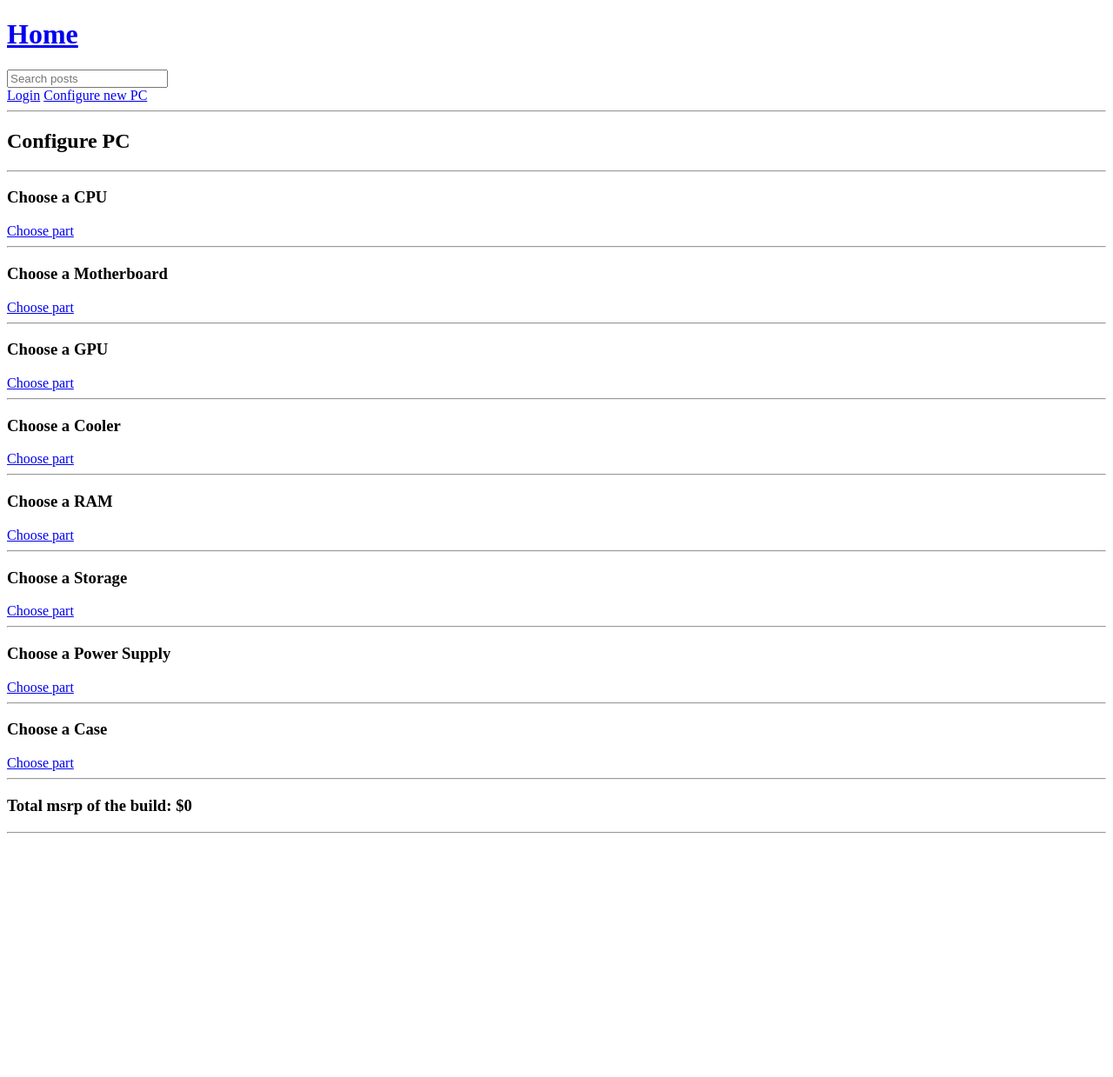
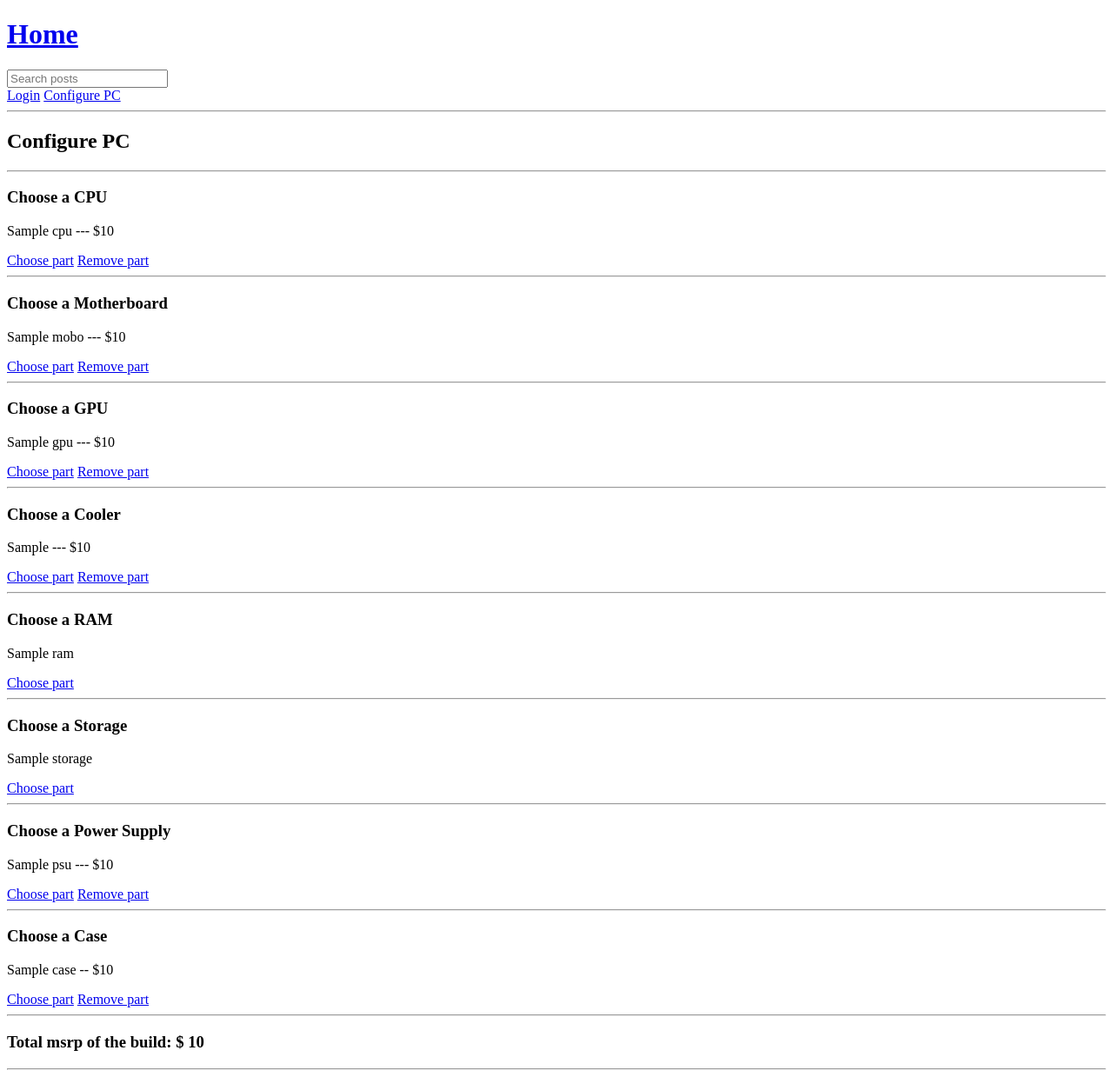
Before and after one commit to PredaDavid/Best-PC, a Django app: template web_app/pc_builder/templates/pc_builder/configure_pc.html in a window 1280 px wide. Shown: the whole page at 87% size. Before the commit the page ends 959 px from the top, so only its background shows below. Run offline with Django 3.2, Linux system fonts and the light colour scheme; the template is opened without the code that fills it: most values are stand-ins (such as "Sample title", 1, 10 or a date in 2020).

Commit message:
changes to pc building app

```diff
--- a/web_app/blog/models.py
+++ b/web_app/blog/models.py
@@ -1,6 +1,8 @@
 from django.db import models
 from django.contrib.auth.models import User
 # Create your models here.
+
+
 
 class PostTopic(models.Model):
     name = models.CharField(max_length=100)
--- a/web_app/blog/templates/blog/home.html
+++ b/web_app/blog/templates/blog/home.html
@@ -36,7 +36,7 @@
         <hr>
 
             {% for post in posts %}
-                <li><a href="{% url 'post' post.id %}">{{ post.title }} -- ID: {{post.id}}</a>
+                <li><a href="{% url 'post' post.id %}">{{ post.title }}</a>
                     {% if request.user == post.author %}
 
                     --
--- a/web_app/pc_builder/admin.py
+++ b/web_app/pc_builder/admin.py
@@ -12,3 +12,4 @@ admin.site.register(Storage)
 admin.site.register(PowerSupply)
 admin.site.register(Case)
 admin.site.register(Configuration)
+admin.site.register(CpuCooler)
--- a/web_app/pc_builder/templates/pc_builder/choose_part.html
+++ b/web_app/pc_builder/templates/pc_builder/choose_part.html
@@ -6,9 +6,8 @@
 
 {% for part in parts %}
     {% comment %} <a href="{% url 'choose-part' part %}">{{ part }}</a> {% endcomment %}
-    <p>{{ part }}</p>
-    <a href="{% url 'add-part' type part.id %}">Select</a>
-    <br>
+    <p>{{ part }} --- <a href="{% url 'add-part' type part.id %}">Select</a>
+    </p>
 {% endfor %}
 
 
--- a/web_app/pc_builder/templates/pc_builder/configure_pc.html
+++ b/web_app/pc_builder/templates/pc_builder/configure_pc.html
@@ -6,38 +6,59 @@
 
 <hr>
 <h3>Choose a CPU</h3>
+<p>{{ configuration.cpu }} --- ${{configuration.cpu.msrp_price}}</p>
 <a href={% url 'choose-part' 'cpu'%}>Choose part</a>
+<a href={% url 'remove-part' 'cpu'%}>Remove part</a>
 
 <hr>
 <h3>Choose a Motherboard</h3>
+<p>{{ configuration.mobo }} --- ${{configuration.mobo.msrp_price}}</p>
 <a href={% url 'choose-part' 'mobo'%}>Choose part</a>
+<a href={% url 'remove-part' 'mobo'%}>Remove part</a>
 
 <hr>
 <h3>Choose a GPU</h3>
+<p>{{ configuration.gpu }} --- ${{configuration.gpu.msrp_price}}</p>
 <a href={% url 'choose-part' 'gpu'%}>Choose part</a>
+<a href={% url 'remove-part' 'gpu'%}>Remove part</a>
 
 <hr>
 <h3>Choose a Cooler</h3>
-<a href={% url 'choose-part' 'cooler'%}>Choose part</a>
+<p>{{ configuration.cpu_cooler }} --- ${{configuration.cpu_cooler.msrp_price}}</p>
+<a href={% url 'choose-part' 'cpu_cooler'%}>Choose part</a>
+<a href={% url 'remove-part' 'cpu_cooler'%}>Remove part</a>
 
 <hr>
 <h3>Choose a RAM</h3>
+{% for ram in configuration.ram.all %}
+<p>{{ ram }}</p>
+
+{% endfor %}
 <a href={% url 'choose-part' 'ram'%}>Choose part</a>
 
 <hr>
 <h3>Choose a Storage</h3>
+{% for storage in configuration.storage.all %}
+<p>{{ storage }}</p>
+
+{% endfor %}
 <a href={% url 'choose-part' 'storage'%}>Choose part</a>
 
 <hr>
 <h3>Choose a Power Supply</h3>
+<p>{{ configuration.psu }} --- ${{configuration.psu.msrp_price}}</p>
 <a href={% url 'choose-part' 'psu'%}>Choose part</a>
+<a href={% url 'remove-part' 'psu'%}>Remove part</a>
+
 
 <hr>
 <h3>Choose a Case</h3>
+<p>{{ configuration.case }} -- ${{configuration.case.msrp_price}}</p>
 <a href={% url 'choose-part' 'case'%}>Choose part</a>
+<a href={% url 'remove-part' 'case'%}>Remove part</a>
 
 <hr>
-<h3>Total msrp of the build: $0</h3>
+<h3>Total msrp of the build: $ {{ configuration.msrp_price }} </h3>
 
 <hr>
 
--- a/web_app/pc_builder/urls.py
+++ b/web_app/pc_builder/urls.py
@@ -6,4 +6,5 @@ urlpatterns = [
     path("choose-part/<str:type>/", views.choose_part, name="choose-part"),
 
     path("add-part/<str:type>/<int:id>/", views.add_part, name="add-part"),
+    path("remove-part/<str:type>/", views.remove_part, name="remove-part"),
 ]
--- a/web_app/templates/navbar.html
+++ b/web_app/templates/navbar.html
@@ -13,6 +13,6 @@
 <a href={% url 'login' %}>Login</a>
 {% endif %}
 
-<a href={% url 'configure-pc' %}> Configure new PC</a>
+<a href={% url 'configure-pc' %}> Configure PC</a>
 
 <hr>
```
Also changed, not shown: web_app/pc_builder/models.py (+29 -5 lines), web_app/pc_builder/views.py (+42 -6 lines), web_app/db.sqlite3, web_app/pc_builder/migrations/0006_cpucooler.py (added), web_app/pc_builder/migrations/0007_configuration_cpu_cooler.py (added), web_app/pc_builder/migrations/0008_case_brand_case_image_case_manufacturer_and_more.py (added), web_app/pc_builder/migrations/0009_configuration_msrp_price_alter_case_manufacturer_and_more.py (added).
